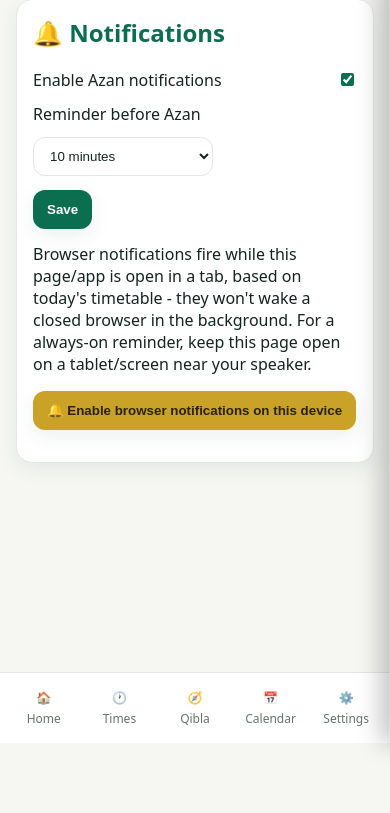
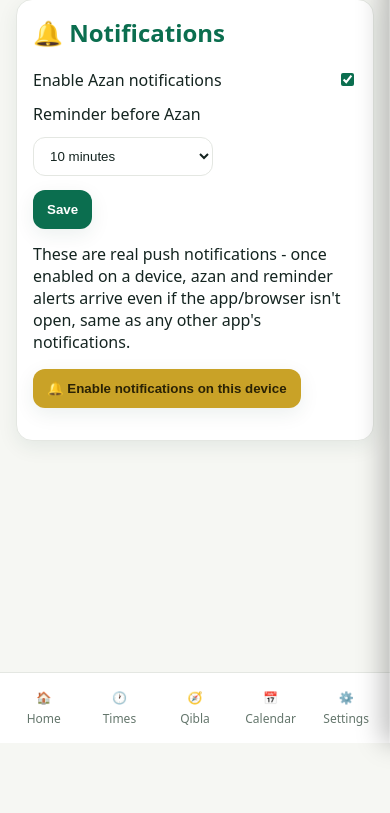
Before and after one commit to sharjeelkiyani/smart-azan, a Flask app: page /notifications in a window 390 px wide. Shown: the part 101-914 px from the top of the page. Run offline with Flask 3, Linux system fonts and the light colour scheme.

Commit message:
Add Web Push notifications with phone-side azan playback, fix push timing and mobile UI bugs
- Add push_notifications.py (VAPID/pywebpush) with /push/* routes, wired into
  the scheduler's azan/reminder triggers and the manual test button
- Add /play_azan page so tapping an azan push actually plays that audio on
  the phone (a push event alone can't trigger sound without a user gesture)
- Fix push notifications firing after play_audio() finished instead of
  before, which made them arrive minutes late on both the real scheduler
  trigger and the manual test route
- Fix dark-mode button contrast: base .btn class had a hardcoded light
  background while --text switched to near-white at night
- Fix mobile header/menu rendering under the phone's status bar in the
  installed PWA (missing safe-area-inset-top padding)
- Guard the manual "Play" test button against double-submission
- Ignore the separate, paused samsung-tv-app/ experiment in git/docker

```diff
--- a/app.py
+++ b/app.py
@@ -8,6 +8,7 @@ import time
 from datetime import datetime, timedelta
 
 import hmac
+from urllib.parse import quote
 
 from flask import Flask, render_template, request, send_from_directory, session, redirect, url_for
 
@@ -22,6 +23,7 @@ import history_log
 import islamic_utils
 import quran_player
 import fire_tv
+import push_notifications
 
 # ----------------- constants -----------------
 AUDIO_FOLDER = "audio"
@@ -539,15 +541,41 @@ def scheduler():
                                             azan_file = current_cfg["azan_audio_per_prayer"].get(
                                                 prayer, current_cfg["azan_audio"]
                                             )
+                                            played_events.add(eid)
+                                            # Push fires *before* play_audio(), not after - play_audio()
+                                            # blocks synchronously for the entire length of the azan
+                                            # recording, so sending the push afterward meant a phone
+                                            # notification arrived minutes late, well after the TV/
+                                            # speaker had already finished.
+                                            if current_cfg.get("notifications_enabled"):
+                                                push_notifications.send_to_all(
+                                                    f"{prayer} Azan", f"It's time for {prayer} prayer.",
+                                                    tag=f"azan-{prayer}",
+                                                    play_url=f"/play_azan?file={quote(azan_file)}&label={quote(prayer + ' Azan')}",
+                                                )
                                             print(f"[Scheduler] Playing {prayer} azan ({azan_file})")
                                             play_audio(azan_file, "azan", f"{prayer} azan")
-                                            played_events.add(eid)
 
                                             # after-azan dua
                                             after_dua = (current_cfg.get("after_azan_dua") or "").strip()
                                             if after_dua:
                                                 print(f"[Scheduler] Playing after-azan dua ({after_dua})")
                                                 play_audio(after_dua, "dua", f"Dua after {prayer} azan")
+
+                                        # reminder before azan - independent of the azan trigger above,
+                                        # since it fires at a different point in time entirely (unless
+                                        # reminder_minutes_before_azan is 0, in which case it's a no-op).
+                                        reminder_min = int(current_cfg.get("reminder_minutes_before_azan", 0) or 0)
+                                        if reminder_min > 0 and current_cfg.get("notifications_enabled"):
+                                            reminder_eid = f"reminder_{prayer}_{current_minute_str}"
+                                            reminder_dt = pt_dt - timedelta(minutes=reminder_min)
+                                            if abs((reminder_dt - now).total_seconds()) < 30 and reminder_eid not in played_events:
+                                                played_events.add(reminder_eid)
+                                                push_notifications.send_to_all(
+                                                    f"{prayer} Azan Reminder",
+                                                    f"{prayer} azan in {reminder_min} minutes.",
+                                                    tag=f"reminder-{prayer}",
+                                                )
                                     except Exception as e:
                                         print(f"[Scheduler] azan time parse error {prayer} ({pt}):", e)
 
@@ -735,6 +763,26 @@ def _ntp_status():
         return None
 
 
+# ----------------- web push -----------------
+@app.route("/push/vapid_public_key")
+def push_vapid_public_key():
+    return push_notifications.get_public_key_b64url()
+
+
+@app.route("/push/subscribe", methods=["POST"])
+def push_subscribe():
+    push_notifications.add_subscription(request.get_json(force=True))
+    return "", 204
+
+
+@app.route("/push/unsubscribe", methods=["POST"])
+def push_unsubscribe():
+    endpoint = (request.get_json(force=True) or {}).get("endpoint")
+    if endpoint:
+        push_notifications.remove_subscription(endpoint)
+    return "", 204
+
+
 # ----------------- index / overview dashboard -----------------
 @app.route("/")
 def index():
@@ -825,6 +873,20 @@ def serve_audio_file(filename):
     return send_from_directory(AUDIO_FOLDER, filename)
 
 
+@app.route("/play_azan")
+def play_azan_page():
+    """Landing page opened by tapping a push notification, so the azan can
+    actually be heard on a phone that's away from the Pi (a push event
+    itself can't play audio - browsers only allow that in response to a
+    user gesture, and a notification tap counts as one). os.path.basename
+    strips any path components a tampered query string might add, then
+    send_from_directory in serve_audio_file() re-validates it against
+    AUDIO_FOLDER."""
+    filename = os.path.basename(request.args.get("file", ""))
+    label = request.args.get("label") or "Azan"
+    return render_template("play_azan.html", filename=filename, label=label)
+
+
 # ----------------- plain-HTTP mirror, TV routes only -----------------
 # Android WebView's fetch()/XHR calls don't honor WebViewClient's
 # onReceivedSslError override the way page navigation does - the main
--- a/requirements.txt
+++ b/requirements.txt
@@ -2,3 +2,4 @@ Flask==3.1.2
 gunicorn==26.0.0
 google-auth-oauthlib==1.4.0
 google-api-python-client==2.198.0
+pywebpush==2.0.3
--- a/routes_azan.py
+++ b/routes_azan.py
@@ -4,6 +4,7 @@ import re
 import csv
 import subprocess
 from datetime import datetime
+from urllib.parse import quote
 
 from flask import (
     Blueprint, render_template, request, redirect,
@@ -16,6 +17,7 @@ import bluetooth
 import audio_player
 import history_log
 import quran_player
+import push_notifications
 
 bp = Blueprint("azan", __name__)
 
@@ -206,6 +208,17 @@ def manual_play_azan():
             current_cfg = _load_config()
             audio_file = current_cfg["azan_audio_per_prayer"].get(
                 prayer, current_cfg["azan_audio"]
+            )
+        # Push fires *before* _play_audio(), which blocks synchronously for
+        # the whole length of the azan recording - sending it afterward
+        # meant the phone notification arrived minutes late, well after the
+        # TV/speaker had already finished (this is what looked like "can't
+        # hear it on mobile").
+        if current_cfg.get("notifications_enabled"):
+            push_notifications.send_to_all(
+                f"{prayer} Azan", f"It's time for {prayer} prayer.",
+                tag=f"azan-{prayer}",
+                play_url=f"/play_azan?file={quote(audio_file)}&label={quote(prayer + ' Azan')}",
             )
         _play_audio(audio_file, "manual", f"{prayer} azan (manual test)")
         flash(f"{prayer} azan played.", "success")
--- a/static/css/mobile.css
+++ b/static/css/mobile.css
@@ -10,6 +10,7 @@
   --danger: #dc2626;
   --border: #e4e7e2;
   --shadow: 0 6px 20px rgba(11, 63, 45, 0.08);
+  --btn-bg: #e9ede9;
 }
 
 * { box-sizing: border-box; }
@@ -140,7 +141,13 @@ html, body {
   gap: 8px;
   background: linear-gradient(135deg, var(--primary-dark), var(--primary));
   color: #fff;
-  padding: 14px 16px;
+  /* viewport-fit=cover lets the page draw under the phone's status bar
+     (needed so the background isn't a hard-edged rectangle on notched
+     phones) - but that means this header's own content would render
+     underneath the status bar's battery/clock icons unless it's pushed
+     down by that same inset. env() resolves to 0 in a plain browser tab,
+     so this is a no-op there. */
+  padding: calc(14px + env(safe-area-inset-top)) 16px 14px;
   font-weight: 700;
   z-index: 10;
   border-bottom: 3px solid var(--gold);
@@ -172,7 +179,9 @@ html, body {
   z-index: 50;
   display: flex;
   flex-direction: column;
-  padding: 10px;
+  /* Same status-bar overlap issue as .app-header above - this panel also
+     starts at top:0 under viewport-fit=cover. */
+  padding: calc(10px + env(safe-area-inset-top)) 10px 10px;
   overflow-y: auto;
   transform: translateX(100%);
   transition: transform .25s ease;
@@ -240,7 +249,7 @@ html, body {
   border: 0;
   border-radius: 12px;
   padding: 12px 14px;
-  background: #e9ede9;
+  background: var(--btn-bg);
   color: var(--text);
   font-weight: 600;
   cursor: pointer;
--- a/static/js/theme.js
+++ b/static/js/theme.js
@@ -33,7 +33,7 @@
           --bg:#0a0e1a; --card:#131a2e; --text:#eef2f8; --muted:#8b96b3;
           --primary:#22c55e; --primary-dark:#15803d; --gold:#e0bf5a;
           --success:#34d399; --danger:#f87171; --border:#232b45;
-          --shadow:0 6px 20px rgba(0,0,0,.5);
+          --shadow:0 6px 20px rgba(0,0,0,.5); --btn-bg:#232b45;
         }`;
         document.head.appendChild(el);
       }
--- a/templates/azan.html
+++ b/templates/azan.html
@@ -24,7 +24,8 @@
                 <td>{{ row.get('Iqama_' ~ p, '-') }}</td>
                 <td>{{ ap.get(p, cfg.get('azan_audio','')) or '-' }}</td>
                 <td>
-                  <form method="post" action="/manual_play_azan">
+                  <form method="post" action="/manual_play_azan"
+                        onsubmit="this.querySelector('button').disabled=true">
                     <input type="hidden" name="prayer" value="{{ p }}">
                     <button class="btn small" type="submit">Play</button>
                   </form>
--- a/templates/notifications.html
+++ b/templates/notifications.html
@@ -22,22 +22,51 @@
       <button class="btn primary" type="submit" style="margin-top:14px">Save</button>
     </form>
     <p class="muted" style="margin-top:14px">
-      Browser notifications fire while this page/app is open in a tab, based on today's timetable -
-      they won't wake a closed browser in the background. For a always-on reminder, keep this page
-      open on a tablet/screen near your speaker.
+      These are real push notifications - once enabled on a device, azan and reminder alerts arrive
+      even if the app/browser isn't open, same as any other app's notifications.
     </p>
-    <button class="btn secondary" type="button" id="enable-browser-notif">🔔 Enable browser notifications on this device</button>
+    <button class="btn secondary" type="button" id="enable-browser-notif">🔔 Enable notifications on this device</button>
     <p class="muted" id="notif-hint" style="margin-top:8px"></p>
   </section>
 {% endblock %}
 
 {% block body_extra %}
 <script>
+  function urlBase64ToUint8Array(base64) {
+    const padding = '='.repeat((4 - base64.length % 4) % 4);
+    const raw = atob((base64 + padding).replace(/-/g, '+').replace(/_/g, '/'));
+    return Uint8Array.from([...raw].map(c => c.charCodeAt(0)));
+  }
+
   document.getElementById('enable-browser-notif').addEventListener('click', async () => {
     const hint = document.getElementById('notif-hint');
-    if (!('Notification' in window)) { hint.textContent = 'This browser does not support notifications.'; return; }
-    const perm = await Notification.requestPermission();
-    hint.textContent = perm === 'granted' ? 'Notifications enabled on this device.' : 'Permission not granted.';
+    if (!('serviceWorker' in navigator) || !('PushManager' in window)) {
+      hint.textContent = 'This browser does not support push notifications.';
+      return;
+    }
+    try {
+      const perm = await Notification.requestPermission();
+      if (perm !== 'granted') { hint.textContent = 'Permission not granted.'; return; }
+
+      const reg = await navigator.serviceWorker.ready;
+      let sub = await reg.pushManager.getSubscription();
+      if (!sub) {
+        const keyRes = await fetch('/push/vapid_public_key');
+        const vapidKey = await keyRes.text();
+        sub = await reg.pushManager.subscribe({
+          userVisibleOnly: true,
+          applicationServerKey: urlBase64ToUint8Array(vapidKey),
+        });
+      }
+      await fetch('/push/subscribe', {
+        method: 'POST',
+        headers: {'Content-Type': 'application/json'},
+        body: JSON.stringify(sub.toJSON()),
+      });
+      hint.textContent = 'Notifications enabled on this device.';
+    } catch (err) {
+      hint.textContent = 'Could not enable notifications: ' + err.message;
+    }
   });
 </script>
 {% endblock %}
```
Also changed, not shown: push_notifications.py (added, +130 -0 lines), static/sw.js (+31 -0 lines), templates/play_azan.html (added, +58 -0 lines), 2 other files.
